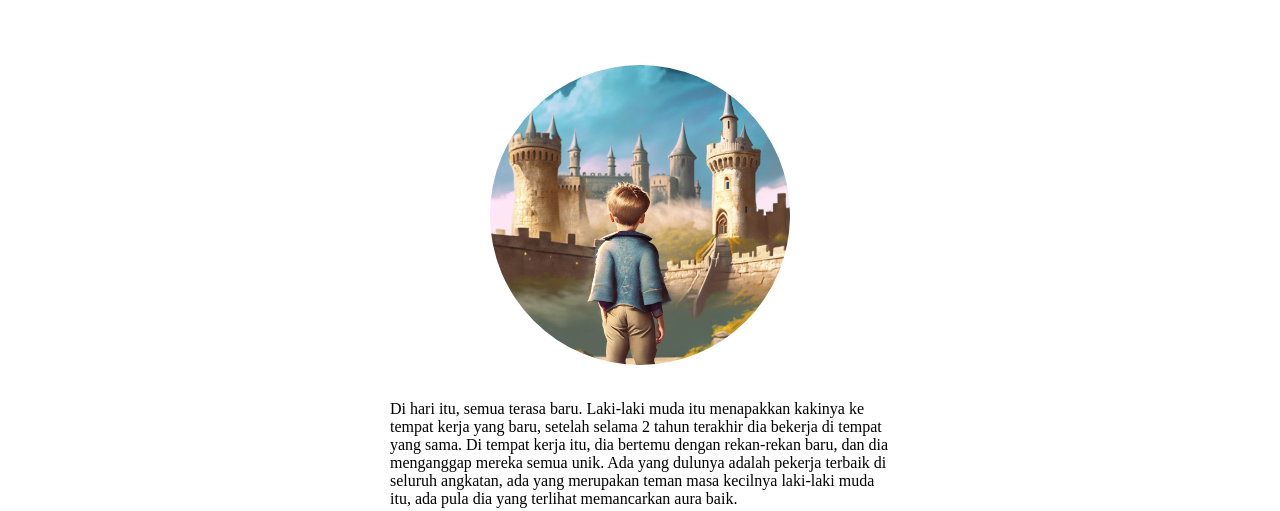
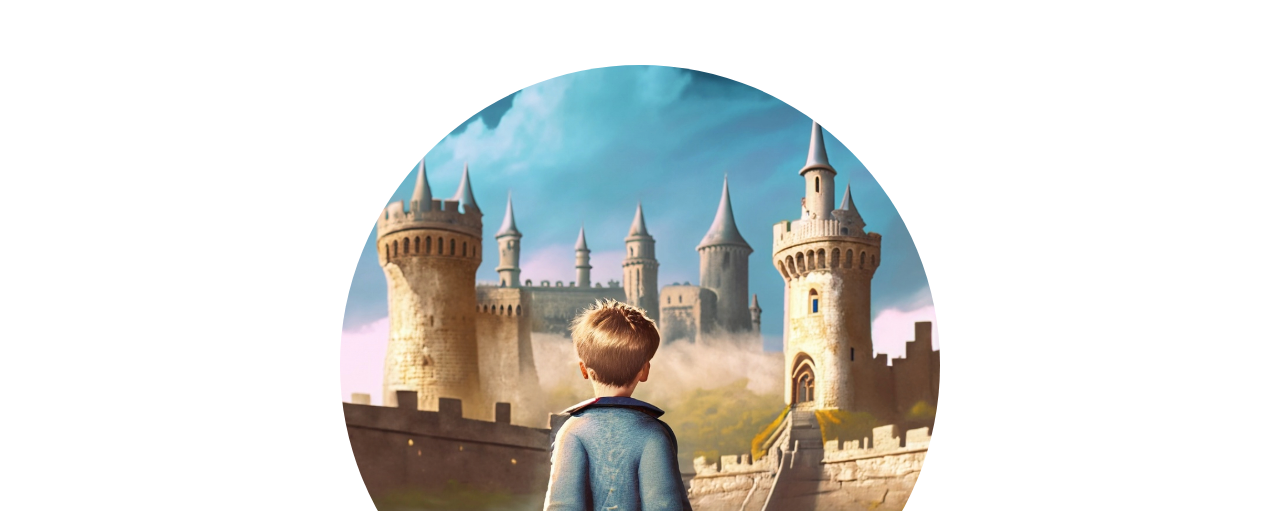
Before and after one commit to YulRenhard/YulFirstProject, a plain HTML site: page index.html in a window 1280 px wide. Shown: the part 289-800 px from the top of the page. Drawn offline with Linux system fonts and the light colour scheme.

Commit message:
Update styles.css

```diff
--- a/styles.css
+++ b/styles.css
@@ -16,7 +16,7 @@
 }
 
 .container {
-    max-width: 500px;
+    max-width: 800px;
     margin: 0 auto;
     padding: 0 1.5em;
 }
@@ -28,8 +28,8 @@
 
 .cerita-foto {
     float: top;
-    height: 300px;
-    width: 300px;
+    height: 600px;
+    width: 600px;
     margin: 15px;
     border-radius: 50%;
 }
```
